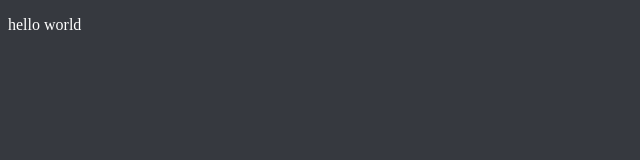
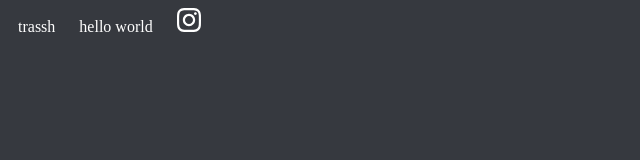
Before and after one commit to trassh/trassh.github.io, a plain HTML site: page index.html in a window 1280 px wide. Shown: the whole page, without its empty margins (0-640 px from the left). Drawn offline with Linux system fonts and the light colour scheme.

Commit message:
animation load

```diff
--- a/index.html
+++ b/index.html
@@ -3,10 +3,18 @@
 <head>
 	<title>trassh</title>
 	<script src="anime.min.js"></script>
-	<script src="main.js"></script>
 	<link rel="stylesheet" type="text/css" href="main.css"></link>
 </head>
 <body>
-	<p>hello world</p>
+	<div>
+		<ul>
+			<li>trassh</li>
+			<li>hello world</li>
+			<li>
+				<a href="https://instagram.com/"><svg xmlns="http://www.w3.org/2000/svg" width="24" height="24" viewBox="0 0 24 24"><path d="M12 2.163c3.204 0 3.584.012 4.85.07 3.252.148 4.771 1.691 4.919 4.919.058 1.265.069 1.645.069 4.849 0 3.205-.012 3.584-.069 4.849-.149 3.225-1.664 4.771-4.919 4.919-1.266.058-1.644.07-4.85.07-3.204 0-3.584-.012-4.849-.07-3.26-.149-4.771-1.699-4.919-4.92-.058-1.265-.07-1.644-.07-4.849 0-3.204.013-3.583.07-4.849.149-3.227 1.664-4.771 4.919-4.919 1.266-.057 1.645-.069 4.849-.069zm0-2.163c-3.259 0-3.667.014-4.947.072-4.358.2-6.78 2.618-6.98 6.98-.059 1.281-.073 1.689-.073 4.948 0 3.259.014 3.668.072 4.948.2 4.358 2.618 6.78 6.98 6.98 1.281.058 1.689.072 4.948.072 3.259 0 3.668-.014 4.948-.072 4.354-.2 6.782-2.618 6.979-6.98.059-1.28.073-1.689.073-4.948 0-3.259-.014-3.667-.072-4.947-.196-4.354-2.617-6.78-6.979-6.98-1.281-.059-1.69-.073-4.949-.073zm0 5.838c-3.403 0-6.162 2.759-6.162 6.162s2.759 6.163 6.162 6.163 6.162-2.759 6.162-6.163c0-3.403-2.759-6.162-6.162-6.162zm0 10.162c-2.209 0-4-1.79-4-4 0-2.209 1.791-4 4-4s4 1.791 4 4c0 2.21-1.791 4-4 4zm6.406-11.845c-.796 0-1.441.645-1.441 1.44s.645 1.44 1.441 1.44c.795 0 1.439-.645 1.439-1.44s-.644-1.44-1.439-1.44z"/></svg></a>
+			</li>
+		</ul>
+	</div>
+	<script src="main.js"></script>
 </body>
 </html>
--- a/main.css
+++ b/main.css
@@ -2,8 +2,20 @@ body {
 	background-color: #36393f;
 }
 
-p {
+li {
 	background-color: #36393f;
 	font-family: "Futura Std";
 	color: #fff;
+	display: inline;
+	padding: 10px;
 }
+
+ul {
+	list-style-type: none;
+	margin: 0;
+	padding: 0;
+}
+
+svg {
+	fill: #fff;
+}
--- a/main.js
+++ b/main.js
@@ -1,11 +1,11 @@
 anime({
-  targets: 'p',
+  targets: 'svg',
   translateX: [
     { value: 100, duration: 1200 },
     { value: 0, duration: 800 }
   ],
   rotate: '1turn',
-  backgroundColor: '#FFF',
+  //backgroundColor: '#FFF',
   duration: 2000,
-  loop: true
+  loop: false
 });
```
